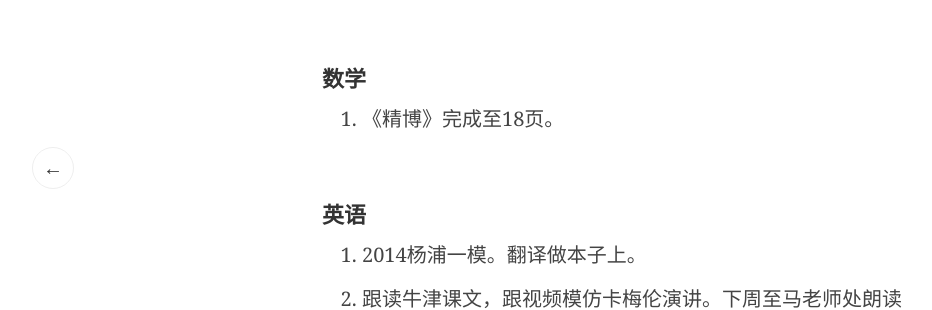
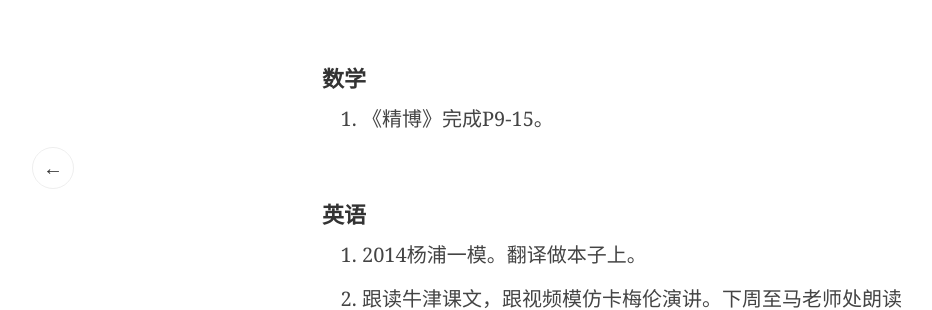
Before and after one commit to efz1602/efz1602.github.io, a Jekyll site: the page built from _posts/2014-09-19-WeekThree.markdown, in a window 1280 px wide. Shown: the part 671-981 px from the top of the page, without its empty margins (8-940 px from the left). Built offline with Jekyll 4.4.1, drawn with Linux system fonts in a browser that asks for light colours; some web fonts are replaced; Markdown is read by kramdown in place of the engine named in the settings.

Commit message:
corrected

```diff
--- a/_posts/2014-09-19-WeekThree.markdown
+++ b/_posts/2014-09-19-WeekThree.markdown
@@ -12,7 +12,7 @@ date:   2014-09-19
 5. 参加《时代.家庭.我》作文比赛的同学请于本周末发送电子文稿至鲁老师邮箱。
 
 ##### 数学
-1. 《精博》完成至18页。
+1. 《精博》完成P9-15。
 
 ##### 英语
 1. 2014杨浦一模。翻译做本子上。
```
